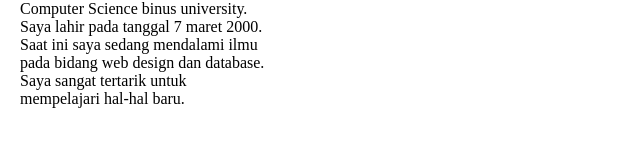
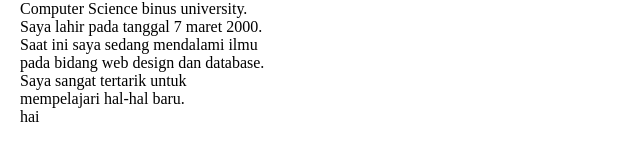
Before and after one commit to haniffadriz/portofolio, a plain HTML site: page index.html in a window 1280 px wide. Shown: the part 327-488 px from the top of the page, 0-640 px from the left. Drawn offline with Linux system fonts and the light colour scheme.

Commit message:
second commit

```diff
--- a/index.html
+++ b/index.html
@@ -39,6 +39,7 @@
                         sedang mendalami ilmu pada bidang web
                         design dan database. Saya sangat tertarik
                         untuk mempelajari hal-hal baru.</p>
+                    <p>hai</p>
                 </div>
 
             </div>
```
